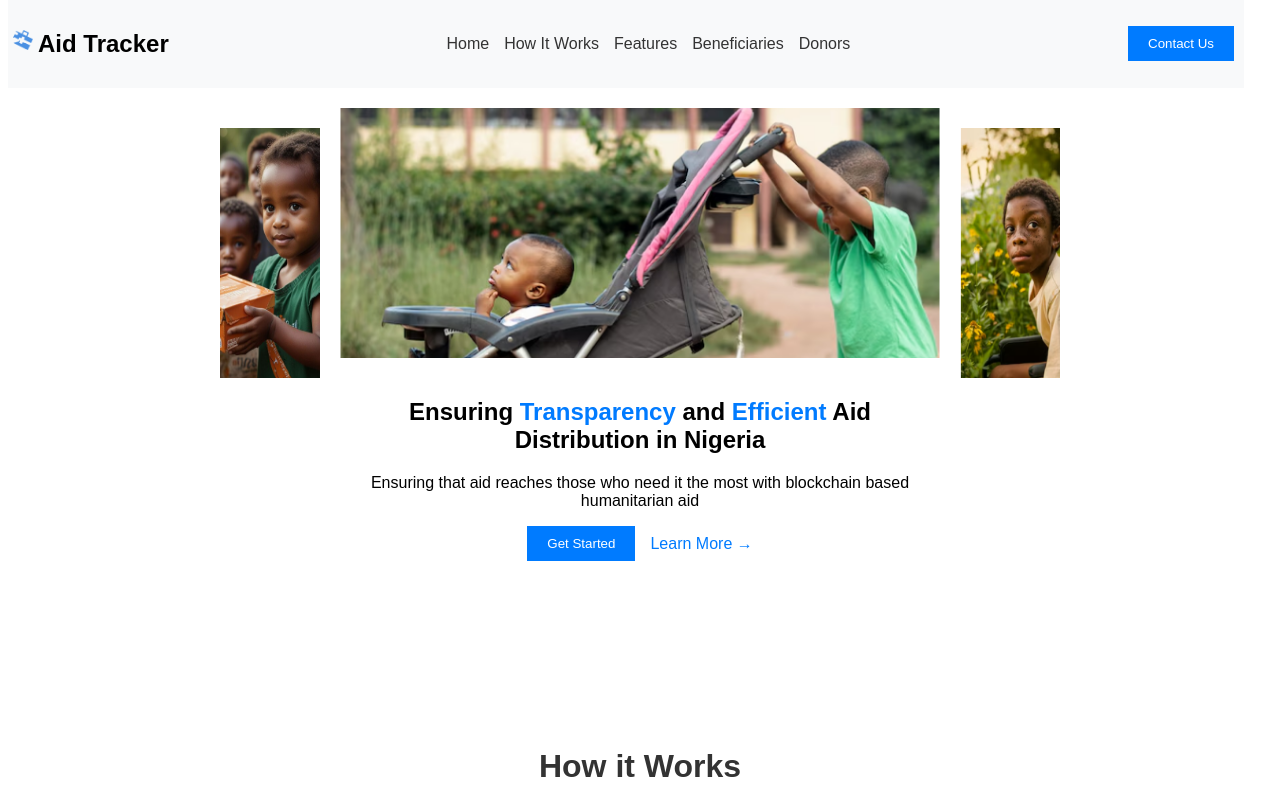
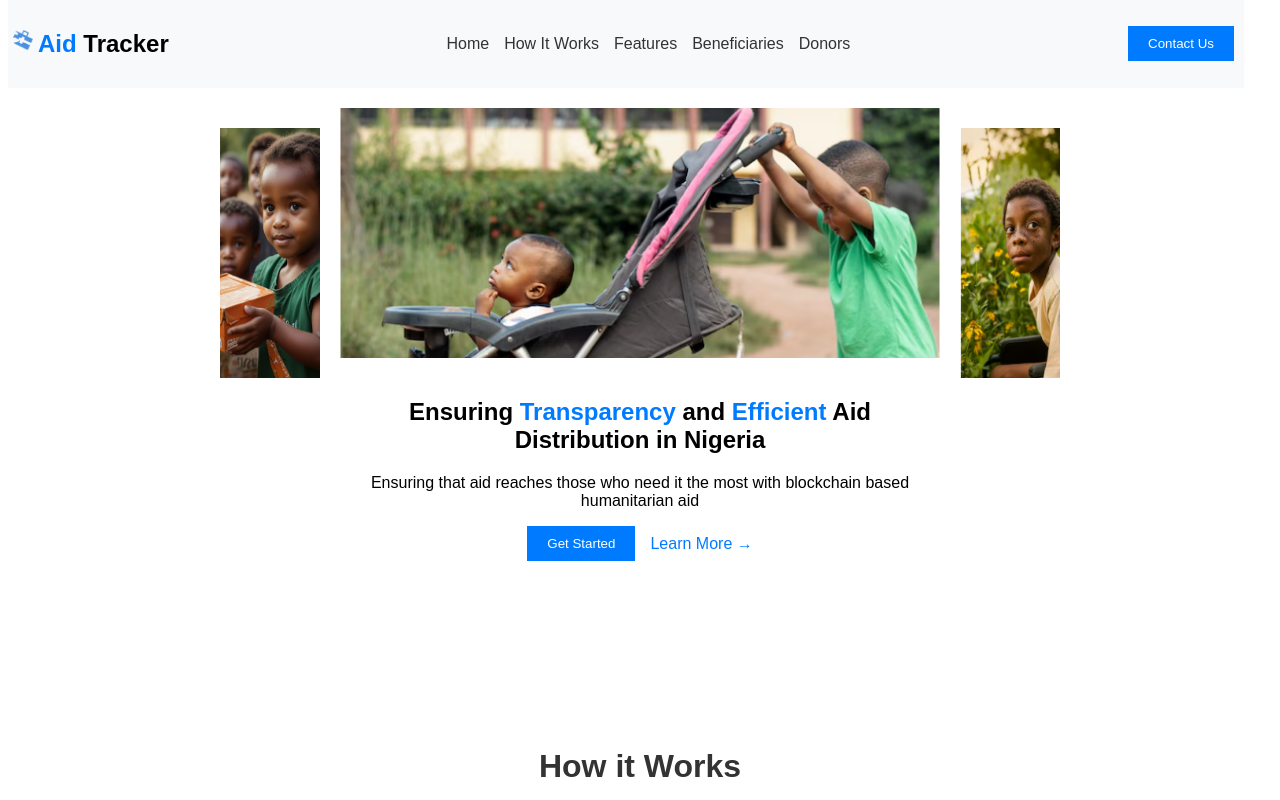
Before and after one commit to maureenjesse/aid-trackers, a Next.js app: page / in a window 1280 px wide. Shown: the top 800 px of the page. Built offline with nearby package versions, Linux system fonts and the light colour scheme.

Commit message:
finishing touches

```diff
--- a/src/app/components/Footer.js
+++ b/src/app/components/Footer.js
@@ -8,7 +8,7 @@ const Footer = () => {
       <div className={styles.footerSection}>
         <div className={styles.logocontainer}>
       <Image src="/images/Union.png" alt="company logo" className={styles.companylogo} width={20} height={20}/>
-        <h2 className={styles.logo}>Aid <span className={styles.highlight}>Tracker</span></h2>
+        <h2 className={styles.logo}>Aid <span className={styles.txt}>Tracker</span></h2>
         </div>
         <p>Lorem Ipsum is simply dummy text of the printing and typesetting industry.</p>
         <div className={styles.badges}>
--- a/src/app/components/Header.js
+++ b/src/app/components/Header.js
@@ -9,7 +9,7 @@ const Header = () => {
     <header className={styles.header}>
           <div className={styles.logocontainer}>
       <Image src="/images/Union.png" alt="company logo" className={styles.companylogo} width={20} height={20}/>
-        <h2 className={styles.logo}>Aid <span className={styles.txt}>Tracker</span></h2>
+        <h2 className={styles.highlight}>Aid <span className={styles.logo}>Tracker</span></h2>
         </div>
       <nav className={styles.nav}>
         <a href="#home">Home</a>
--- a/src/app/styles/Header.module.css
+++ b/src/app/styles/Header.module.css
@@ -26,6 +26,7 @@
     font-size: 24px;
     position: inherit;
     left: 60px;
+    color: #000;
     font-weight: bold;
   }
 
```
